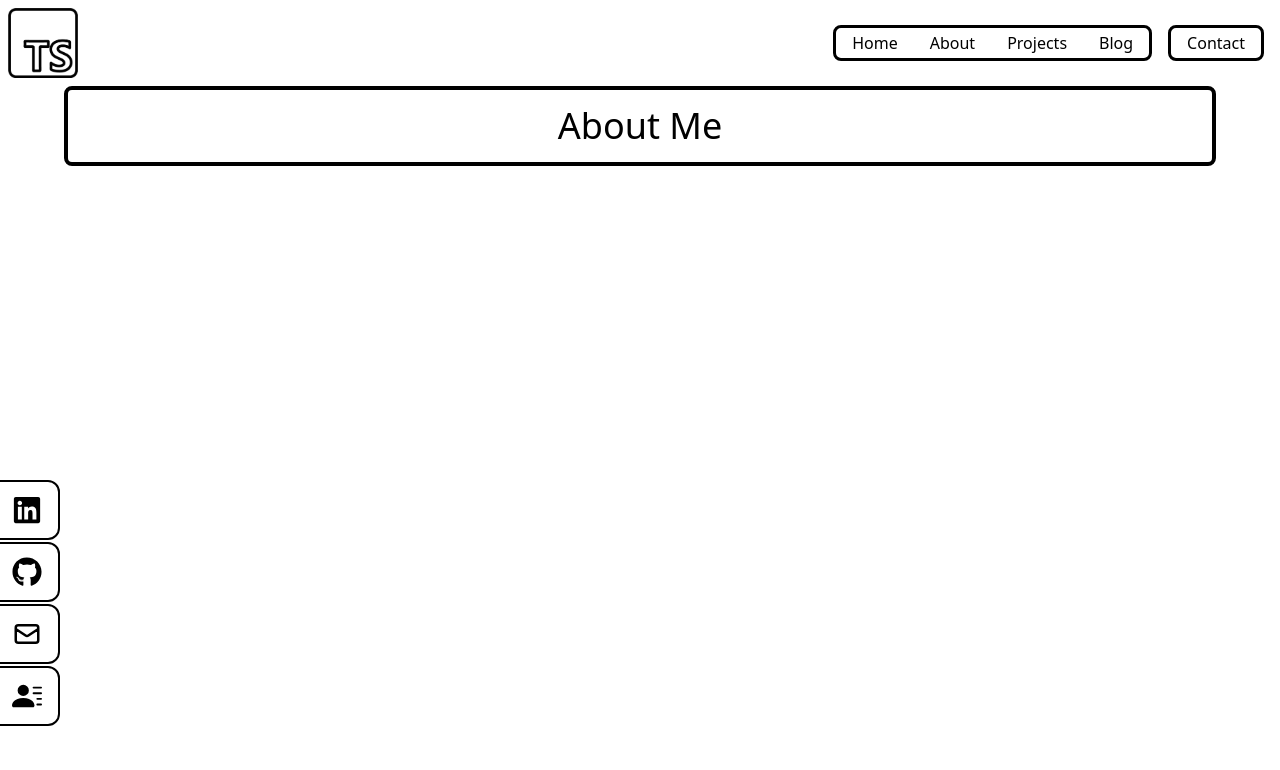
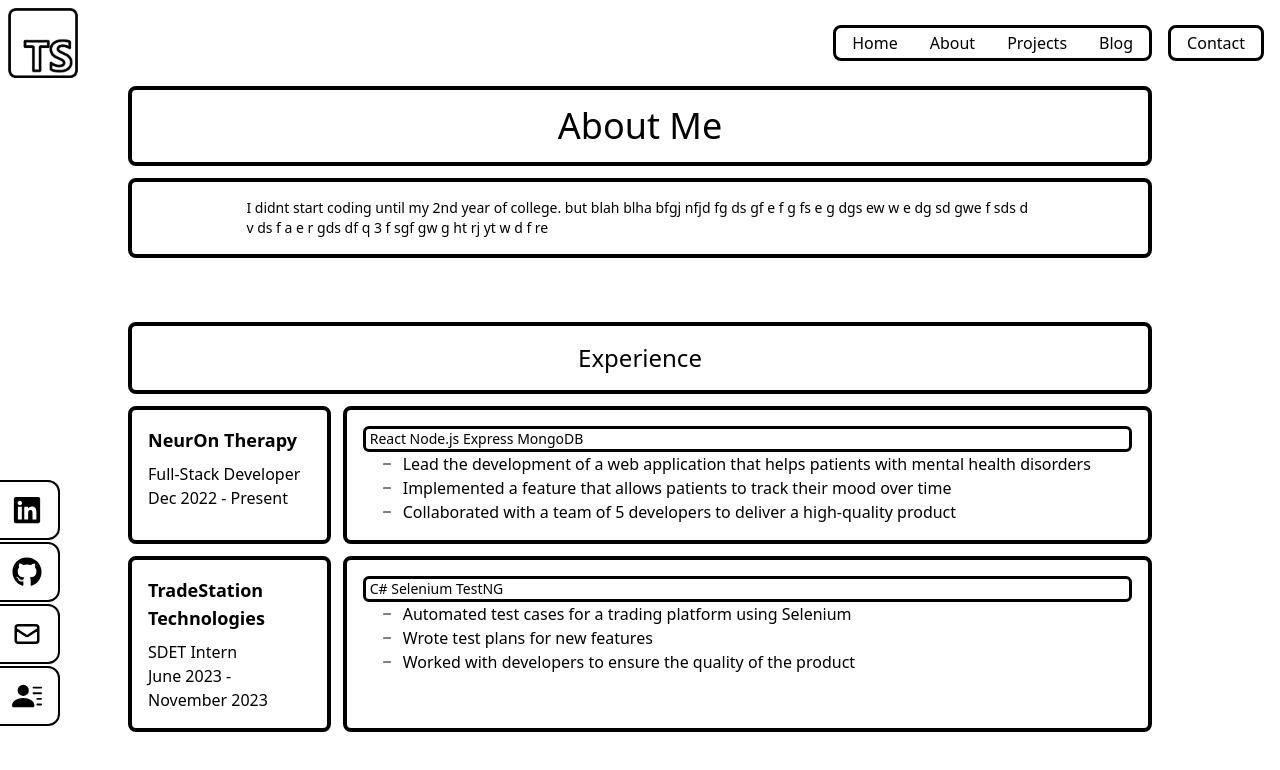
Before and after one commit to timshaww/portfolio, a React (Vite) app: page /about in a window 1280 px wide. Shown: the top 770 px of the page. Built offline with nearby package versions, Linux system fonts and the light colour scheme.

Commit message:
some work done on the about

```diff
--- a/src/components/About.tsx
+++ b/src/components/About.tsx
@@ -1,8 +1,154 @@
+import { BsDash } from 'react-icons/bs';
+
 const About = () => {
+	const experience = [
+		{
+			company: 'NeurOn Therapy',
+			role: 'Full-Stack Developer',
+			date: 'Dec 2022 - Present',
+			description: {
+				techStack: ['React', 'Node.js', 'Express', 'MongoDB'],
+				bullets: [
+					'Lead the development of a web application that helps patients with mental health disorders',
+					'Implemented a feature that allows patients to track their mood over time',
+					'Collaborated with a team of 5 developers to deliver a high-quality product',
+				],
+			},
+		},
+		{
+			company: 'TradeStation Technologies',
+			role: 'SDET Intern',
+			date: 'June 2023 - November 2023',
+			description: {
+				techStack: ['C#', 'Selenium', 'TestNG'],
+				bullets: [
+					'Automated test cases for a trading platform using Selenium',
+					'Wrote test plans for new features',
+					'Worked with developers to ensure the quality of the product',
+				],
+			},
+		},
+	];
 	return (
 		<div className='flex flex-col h-2/3 items-center justify-center mx-auto'>
-			<div className=' flex justify-center border-black border-4 p-4 rounded-lg text-4xl w-[90%] mx-4'>
+			<div className=' flex justify-center border-black border-4 p-4 rounded-lg text-4xl w-[80%] mx-4'>
 				About Me
+			</div>
+			<div className='flex justify-center border-black border-4  mt-3 rounded-lg text-sm w-[80%] mx-4 p-4'>
+				<div className='lg:max-w-[80%]'>
+					I didnt start coding until my 2nd year of college. but blah
+					blha bfgj nfjd fg ds gf e f g fs e g dgs ew w e dg sd gwe f
+					sds d v ds f a e r gds df q 3 f sgf gw g ht rj yt w d f re
+				</div>
+			</div>
+			<div className=' flex justify-center border-black border-4 p-4 mt-16 rounded-lg text-2xl w-[80%] mx-4'>
+				Experience
+			</div>
+			<div className='flex flex-col jusitfy-center w-[80%]'>
+				{experience.map((exp, index) => (
+					<>
+						<div
+							key={index}
+							className='hidden md:flex flex-row justify-center mt-3 w-full '
+						>
+							<div className='border-black border-4 rounded-lg p-4 w-[20%] mr-3'>
+								<p className='sm:text-lg text-xl font-bold text-pretty'>
+									{exp.company}
+								</p>
+								<p className='mt-2'>{exp.role}</p>
+								<p>{exp.date}</p>
+							</div>
+							<div className='border-black border-4  items-center rounded-lg p-4 w-[80%]'>
+								<div className='flex flex-row border-black border-[3px] px-1 rounded-md'>
+									{exp.description &&
+										typeof exp.description === 'object' &&
+										exp.description.techStack &&
+										exp.description.techStack.map(
+											(tech, index) => (
+												<p
+													key={index}
+													className='text-sm'
+												>
+													{tech}&nbsp;
+												</p>
+											)
+										)}
+								</div>
+								<div className='flex flex-col '>
+									{exp.description &&
+										typeof exp.description === 'object' && (
+											<ul>
+												{exp.description.bullets.map(
+													(bullet, index) => (
+														<li
+															key={index}
+															className='flex flex-row items-center'
+														>
+															<BsDash
+																style={{
+																	width: '1em',
+																	height: '1em',
+																	marginRight:
+																		'0.5em',
+																}}
+															/>
+															{bullet}
+														</li>
+													)
+												)}
+											</ul>
+										)}
+								</div>
+							</div>
+						</div>
+						<div
+							key={index}
+							className='flex md:hidden flex-row mt-3 w-full'
+						>
+							<div className='flex items-center justify-center border-black border-4 rounded-lg p-4 w-[20%] mr-3'>
+								<p className='text-lg font-bold text-pretty w-full '>
+									{exp.company}
+								</p>
+							</div>
+							<div className='border-black border-4 rounded-lg p-4 w-[80%] text-sm'>
+								<p>{exp.role}</p>
+								<p>{exp.date}</p>
+								<div className='flex flex-row border-black border-[3px] px-1 rounded-md'>
+									{exp.description &&
+										typeof exp.description === 'object' &&
+										exp.description.techStack &&
+										exp.description.techStack.map(
+											(tech, index) => (
+												<p
+													key={index}
+													className='text-sm'
+												>
+													{tech}&nbsp;
+												</p>
+											)
+										)}
+								</div>
+								<div className='flex flex-col '>
+									{exp.description &&
+										typeof exp.description === 'object' && (
+											<ul>
+												{exp.description.bullets.map(
+													(bullet, index) => (
+														<li
+															key={index}
+															className='flex flex-row items-center'
+														>
+															{bullet}
+														</li>
+													)
+												)}
+											</ul>
+										)}
+								</div>
+							</div>
+						</div>
+					</>
+				))}
 			</div>
 		</div>
 	);
--- a/src/components/Head.tsx
+++ b/src/components/Head.tsx
@@ -22,7 +22,7 @@ const Head = () => {
 	}, []);
 
 	return (
-		<div>
+		<div className='flex justify-center flex-col'>
 			<img
 				src={images[index]}
 				alt={'Head ${index}'}
--- a/src/components/Home.tsx
+++ b/src/components/Home.tsx
@@ -22,7 +22,7 @@ const Home = () => {
 					A full-stack developer, who loves bringing ideas to reality.
 				</h1>
 			</div>
-			<div className='flex mt-5 justify-center items-center border-black border-4 rounded-lg p-2 w-64'>
+			<div className='flex mt-5 justify-center items-center border-black border-4 rounded-lg px-2 pt-2 w-64'>
 				<Head />
 			</div>
 		</div>
```
